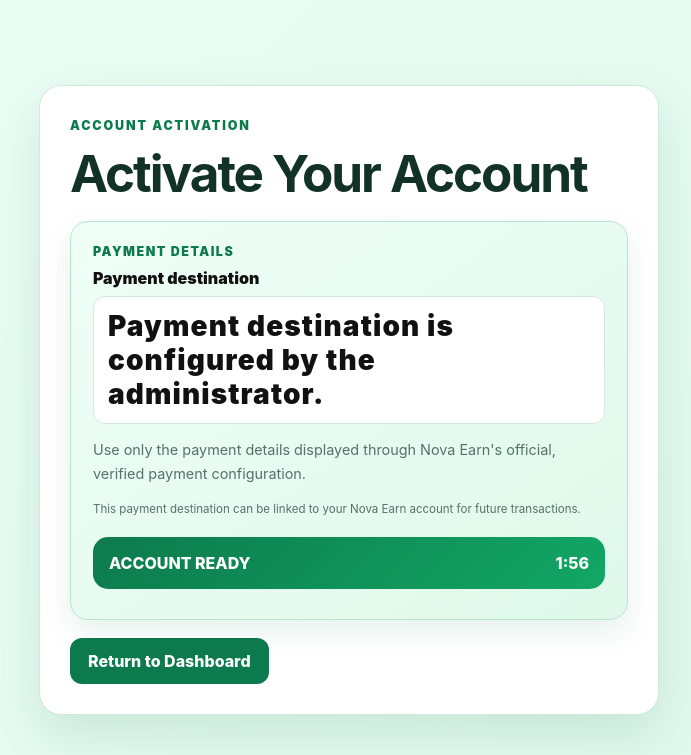
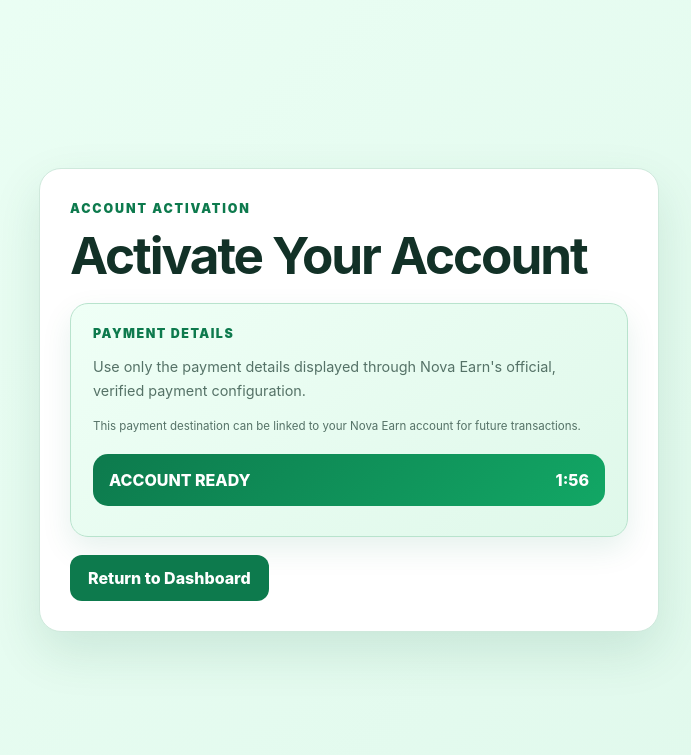
Before and after one commit to louiskyasua/Novaearn, a Flask app: page /activate in a window 1280 px wide. Shown: the top 755 px of the page, without its empty margins (291-982 px from the left). Run offline with Flask 3, Linux system fonts and the light colour scheme; the visitor is signed in with stand-in values (Sample User, id 1); data comes from the database, SQL or seed files in the repository.

Commit message:
activate.html

```diff
--- a/templates/activate.html
+++ b/templates/activate.html
@@ -40,9 +40,7 @@
       <div class="details" id="details">
         <div class="account">
           <div class="label">Payment Details</div>
-          <div class="provider provider-egbank">Payment destination</div>
-          <div class="number">Payment destination is configured by the administrator.</div>
-          <p class="small muted">Use only the payment details displayed through Nova Earn's official, verified payment configuration.</p>
+                        <p class="small muted">Use only the payment details displayed through Nova Earn's official, verified payment configuration.</p>
           <p class="tiny-note">This payment destination can be linked to your Nova Earn account for future transactions.</p>
           <div class="status" style="margin-top:16px;background:linear-gradient(135deg,#0d7a4d,#12a765)">
             <span>ACCOUNT READY</span>
```
